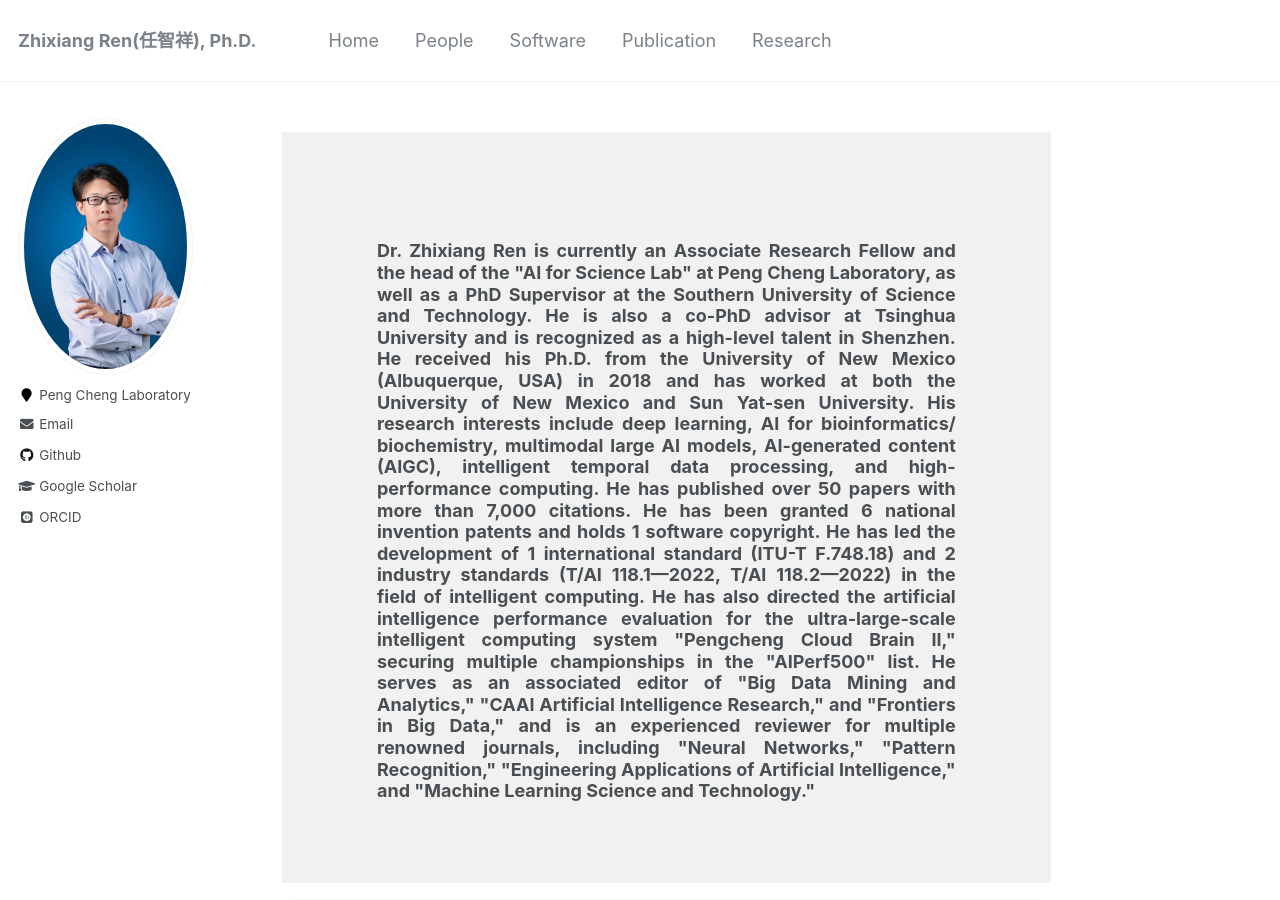
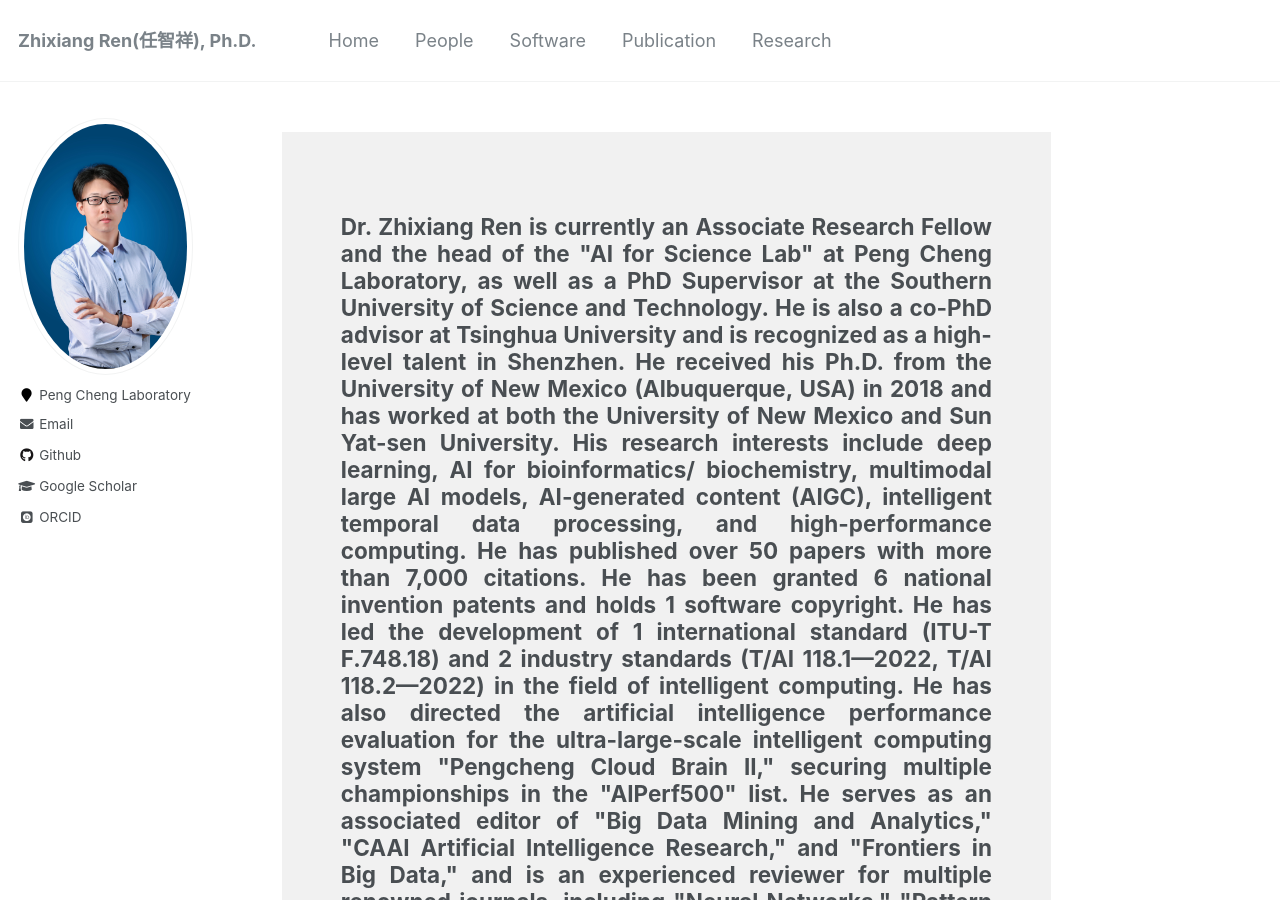
Before and after one commit to zhixiang-ren/zhixiang-ren.github.io, a Jekyll site: the page built from _pages/about.html, in a window 1280 px wide and 900 px high. Built offline with Jekyll 4.4.1, drawn with Linux system fonts in a browser that asks for light colours; some web fonts are replaced.

Commit message:
Update about.html

```diff
--- a/_pages/about.html
+++ b/_pages/about.html
@@ -10,8 +10,8 @@ redirect_from:
 
 <!-- <h3 style="text-align:justify;">Biography:</h3> -->
 <div style="width: 100%;padding-left: 3%;padding-right: 3%;background-color: rgb(241, 241, 241);">
-  <div style="width: 100%;padding-left: 10%;padding-right: 10%;padding-top: 10%;padding-bottom: 10%;">
-    <h3 style="text-align:justify;">
+  <div style="width: 100%;padding-left: 5%;padding-right: 5%;padding-top: 5%;padding-bottom: 5%;">
+    <h2 style="text-align:justify;">
       Dr. Zhixiang Ren is currently an Associate Research Fellow and the head of the "AI for Science Lab" at Peng Cheng Laboratory, as well as a PhD Supervisor at the Southern University of Science and Technology.
       He is also a co-PhD advisor at Tsinghua University and is recognized as a high-level talent in Shenzhen.
       He received his Ph.D. from the University of New Mexico (Albuquerque, USA) in 2018 and has worked at both the University of New Mexico and Sun Yat-sen University.
@@ -20,7 +20,7 @@ redirect_from:
       He has led the development of 1 international standard (ITU-T F.748.18) and 2 industry standards (T/AI 118.1—2022, T/AI 118.2—2022) in the field of intelligent computing.
       He has also directed the artificial intelligence performance evaluation for the ultra-large-scale intelligent computing system "Pengcheng Cloud Brain II," securing multiple championships in the "AIPerf500" list.
       He serves as an associated editor of "Big Data Mining and Analytics," "CAAI Artificial Intelligence Research," and "Frontiers in Big Data," and is an experienced reviewer for multiple renowned journals, including "Neural Networks," "Pattern Recognition," "Engineering Applications of Artificial Intelligence," and "Machine Learning Science and Technology."
-    </h3>
+    </h2>
   </div>
 </div>
 <div style="float: left;">
```
